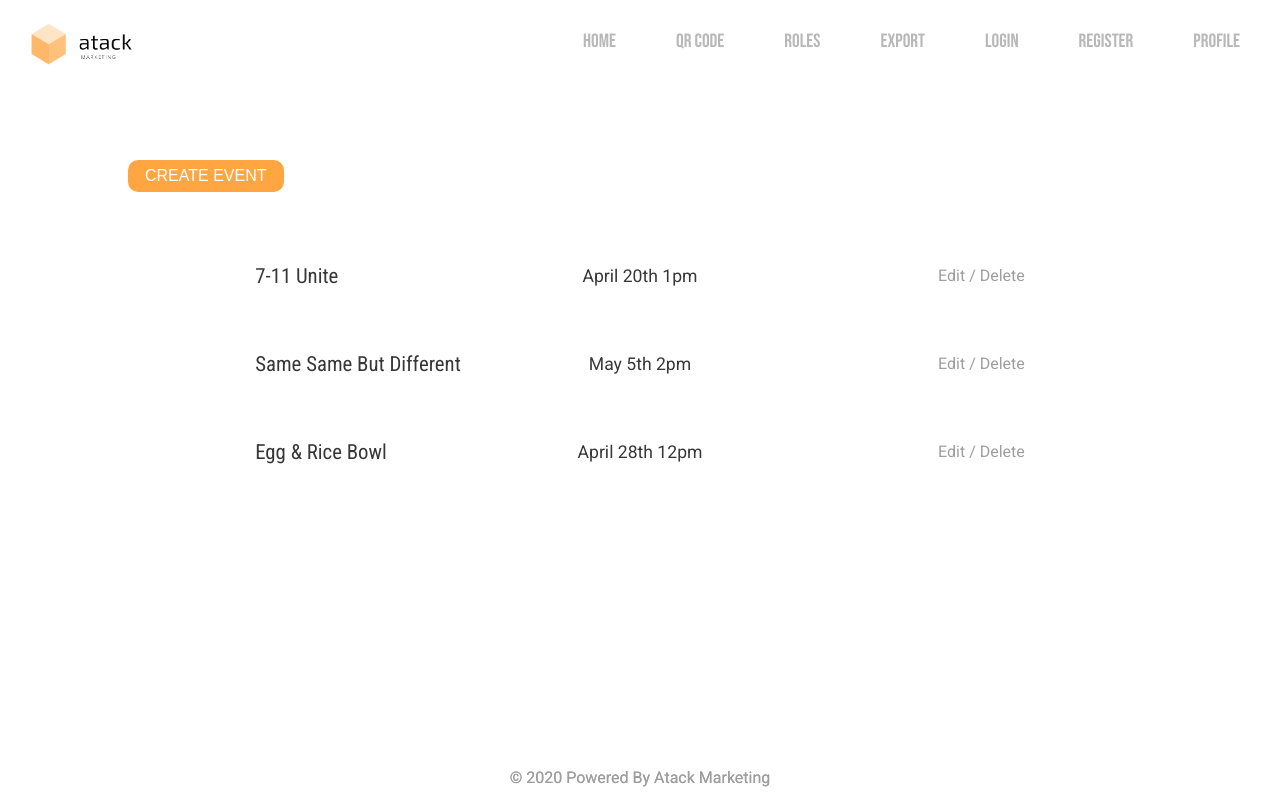
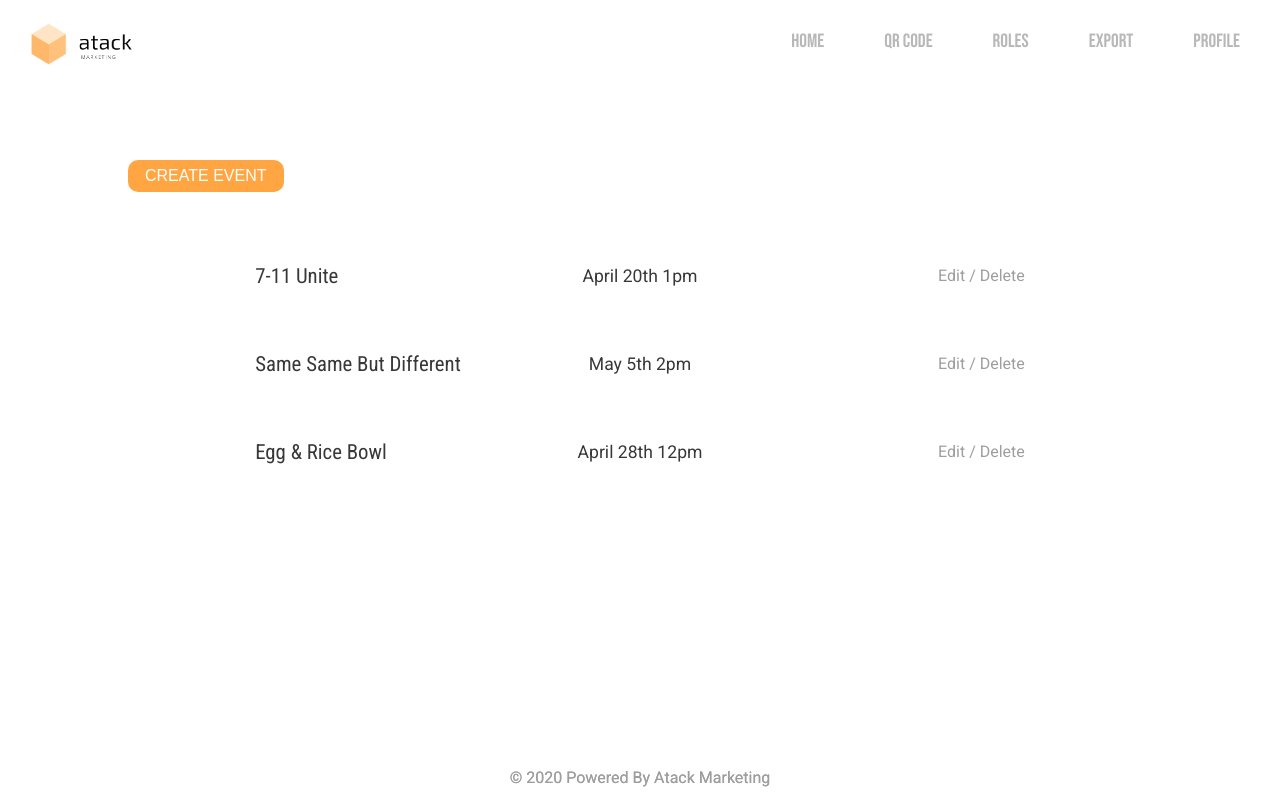
Before and after one commit to albertkozak/MarketingWeb, a React (Create React App) app in the folder atack-marketing/: page / in a window 1280 px wide. Built offline with nearby package versions, Linux system fonts and the light colour scheme; no server answers; sample sign-in values are in the browser's storage.

Commit message:
Removed Login/Register from nav

```diff
--- a/atack-marketing/src/components/Navbar.js
+++ b/atack-marketing/src/components/Navbar.js
@@ -34,14 +34,6 @@
 				<li>
 					<Link to="/export">Export</Link>
 				</li>
-				{/* </div> */}
-				{/* <div className="nav-auth"> */}
-				<li>
-					<Link to="/login">Login</Link>
-				</li>
-				<li>
-					<Link to="/register">Register</Link>
-				</li>
 				<li>
 					<Link to="/Profile">Profile</Link>
 				</li>
```
